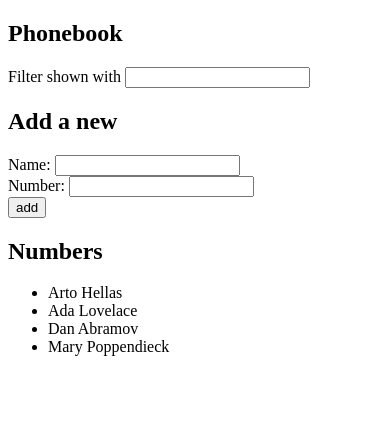
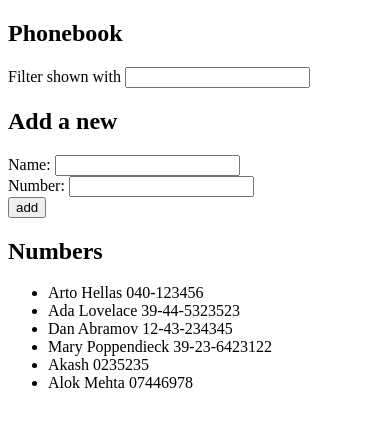
Before and after one commit to mehtaAlok/fullstackopen, a React (Create React App) app in the folder part2/phonebook/: page / in a window 390 px wide. Shown: the top 426 px of the page. Built offline with nearby package versions, Linux system fonts and the light colour scheme; data requests are answered from the project's data file.

Commit message:
Completed phonebook 2.15

```diff
--- a/part2/phonebook/db.json
+++ b/part2/phonebook/db.json
@@ -19,6 +19,16 @@
       "name": "Mary Poppendieck",
       "number": "39-23-6423122",
       "id": 4
+    },
+    {
+      "name": "Akash",
+      "number": "0235235",
+      "id": 5
+    },
+    {
+      "name": "Alok Mehta",
+      "number": "07446978",
+      "id": 6
     }
   ]
 }
--- a/part2/phonebook/src/App.js
+++ b/part2/phonebook/src/App.js
@@ -5,13 +5,13 @@ const Person = ({ person, filter }) => {
   if (filter) {
     return filter.map((x, i) => (
       <li key={i}>
-        {x.name} {x.phone}
+        {x.name} {x.number}
       </li>
     ))
   }
   return person.map((x, i) => (
     <li key={i}>
-      {x.name} {x.phone}
+      {x.name} {x.number}
     </li>
   ))
 }
@@ -34,7 +34,7 @@ const PersonForm = ({ submit, valName, nameChange, valNum, numChange }) => {
       </div>
       <div>
         Number:{" "}
-        <input value={valNum} onChange={numChange} id="phone" name="phone" />
+        <input value={valNum} onChange={numChange} id="number" name="number" />
       </div>
 
       <div>
@@ -56,6 +56,7 @@ const App = () => {
 
   useEffect(() => {
     axios.get("http://localhost:3001/persons").then((response) => {
+      console.log("useEffect output is", response.data)
       setPersons(response.data)
     })
   }, [])
@@ -63,19 +64,30 @@ const App = () => {
   const addPerson = (e) => {
     e.preventDefault()
     const personObject = { name: newName }
-    const phoneObject = { phone: newNumber }
+    const phoneObject = { number: newNumber }
+    console.log("who is persons BEFORE", persons)
+
     const found = persons.find((e) => {
       return e.name === newName
     })
+
     if (found) {
       alert(`${newName} is already added to the phonebook`)
       setNewName("")
       return
     }
-    const newPersonObj = [{ ...personObject, ...phoneObject }]
+    const newPersonObj = { ...personObject, ...phoneObject }
     setPersons(persons.concat(newPersonObj))
-    setNewName("")
-    setNumber("")
+
+    axios
+      .post("http://localhost:3001/persons", newPersonObj)
+      .then((response) => {
+        setPersons(persons.concat(response.data))
+        setNewName("")
+        setNumber("")
+      })
+    // setNewName("")
+    // setNumber("")
   }
 
   const handleChange = (e) => {
```
